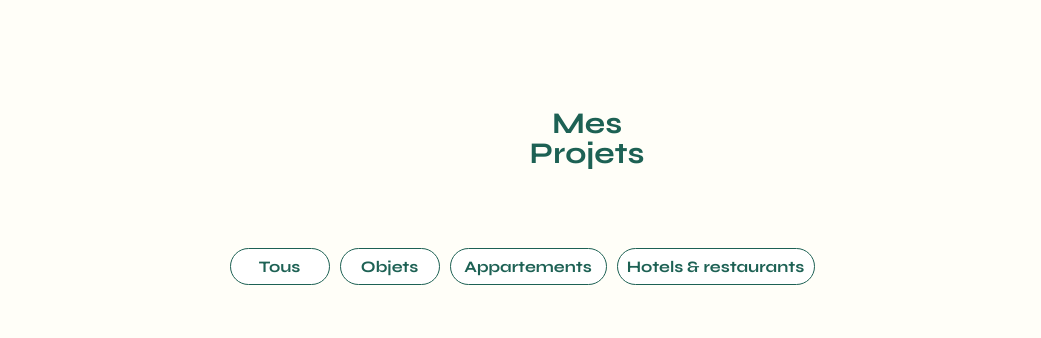
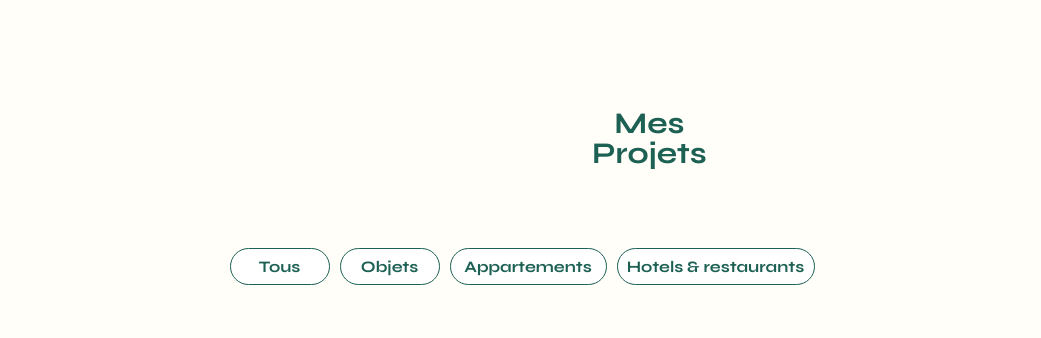
Before and after one commit to Corentinlhm02/projet-3, a plain HTML site: page FrontEnd/index.html in a window 1280 px wide. Shown: the part 498-836 px from the top of the page, without its empty margins (118-1159 px from the left). Drawn offline with nearby package versions, Linux system fonts and the light colour scheme; no server answers.

Commit message:
correction css modale

```diff
--- a/FrontEnd/assets/style.css
+++ b/FrontEnd/assets/style.css
@@ -355,7 +355,7 @@ footer nav ul {
 .title {
 	display: flex;
 	align-items: center;
-	padding-left: 480px;
+	padding-left: 560px;
 	padding-right: 350px;
 	margin-bottom: 80px;
 	margin-top: 130px;
```
